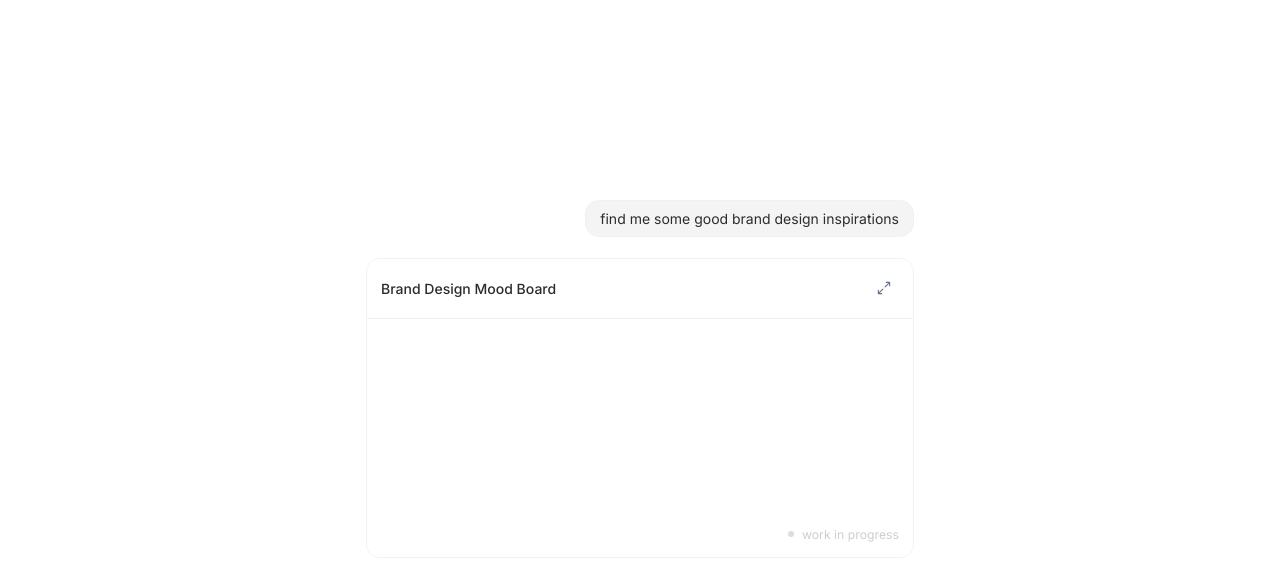
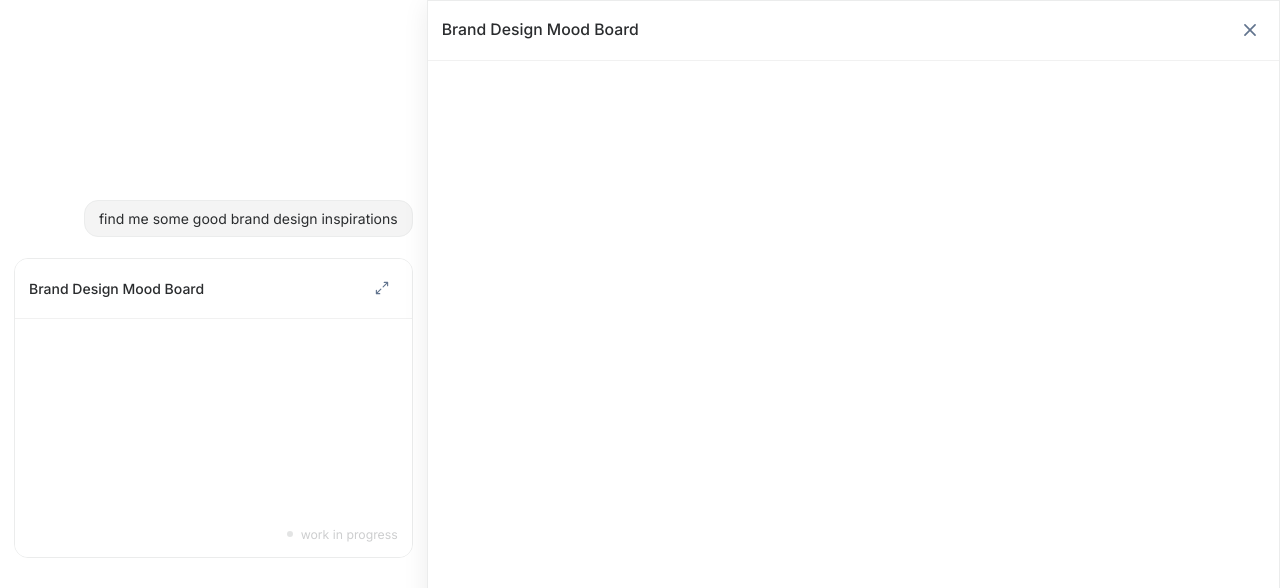
Before and after one commit to deeepsig/deeepsUI, a React (Vite) app: page / in a window 1280 px wide. Both pictures are taken after a click on the button 883 px from the left and 288 px from the top of the page. Shown: the top 588 px of the page. Built offline with nearby package versions, Linux system fonts and the light colour scheme.

Commit message:
Added context to handle opening and closing of the canvas Panel + other changes (#2)
* basic expanded canvas panel component with context

* separated close button and styled it

* improved styling for the canvas panel

* minor styling changes in canvas preview

```diff
--- /dev/null
+++ b/src/components/buttons/CloseButton.tsx
@@ -0,0 +1,26 @@
+interface CloseButtonProps {
+  onClick?: () => void;
+}
+
+export default function CloseButton({ onClick }: CloseButtonProps) {
+  return (
+    <button
+      className="p-1.5 rounded-md text-slate-500 border border-transparent hover:text-slate-700 hover:bg-slate-50 hover:border-slate-200 transition-all duration-200 cursor-pointer group"
+      onClick={onClick}
+    >
+      <div className="relative w-[18px] h-[18px]">
+        {/* X mark with two diagonal lines */}
+        <svg
+          xmlns="http://www.w3.org/2000/svg"
+          width="18"
+          height="18"
+          fill="currentColor"
+          viewBox="0 0 256 256"
+          className="absolute top-0 left-0 transform group-hover:rotate-90 transition-transform duration-200"
+        >
+          <path d="M208.49,191.51a12,12,0,0,1-17,17L128,145,64.49,208.49a12,12,0,0,1-17-17L111,128,47.51,64.49a12,12,0,0,1,17-17L128,111l63.51-63.52a12,12,0,0,1,17,17L145,128Z" />
+        </svg>
+      </div>
+    </button>
+  );
+}
--- a/src/components/canvas/CanvasPanel.tsx
+++ b/src/components/canvas/CanvasPanel.tsx
@@ -0,0 +1,29 @@
+import { useCanvas } from '../../contexts/CanvasContext';
+import CloseButton from '../buttons/CloseButton';
+
+interface CanvasPanelProps {
+  title?: string;
+}
+
+export default function CanvasPanel({
+  title = 'Brand Design Mood Board',
+}: CanvasPanelProps) {
+  const { collapseCanvas } = useCanvas();
+
+  return (
+    <div className="h-full">
+      {/* Main canvas container - larger version of CanvasPreview */}
+      <div className="w-full h-full bg-[#fff] border border-[#ebecec] overflow-hidden flex flex-col shadow-[-4px_0_24px_-4px_rgba(0,0,0,0.08)]">
+        {/* Header with title and close button */}
+        <div className="flex justify-between items-center p-4 border-b bg-[#ffffff] border-[#f1f1f1]">
+          <h3 className="font-inter text-[#2a2c2e] font-medium text-lg">
+            {title}
+          </h3>
+          <CloseButton onClick={collapseCanvas} />
+        </div>
+        {/* Main content area - expanded version */}
+        <div className="flex-1 p-6 bg-[#fff] relative font-inter"></div>
+      </div>
+    </div>
+  );
+}
--- a/src/components/canvas/CanvasPreview.tsx
+++ b/src/components/canvas/CanvasPreview.tsx
@@ -1,36 +1,32 @@
+import { useCanvas } from '../../contexts/CanvasContext';
 import ExpandButton from '../buttons/ExpandButton';
+import Circle from '../icons/Circle';
 
-interface CanvasProps {
+interface CanvasPreviewProps {
   title?: string;
-  isFocussed?: boolean;
 }
 
 export default function CanvasPreview({
   title = 'Brand Design Mood Board',
-}: CanvasProps) {
+}: CanvasPreviewProps) {
+  const { expandCanvas } = useCanvas();
+
+  // Only render the preview card - expanded view is handled by CanvasInteraction
   return (
-    <div className="w-full h-[300px] bg-[#fff] border border-[#f1f1f1] rounded-2xl overflow-hidden flex flex-col">
+    <div className="w-full h-[300px] bg-[#fff] border border-[#ebecec] rounded-2xl overflow-hidden flex flex-col">
       {/* Header with title and expand icon */}
       <div className="flex justify-between items-center p-4 border-b bg-[#ffffff] border-[#f1f1f1]">
         <h3 className="font-inter text-[#2a2c2e] font-medium">{title}</h3>
-        <ExpandButton onClick={() => console.log('Expand clicked')} />
+        <ExpandButton onClick={expandCanvas} />
       </div>
 
-      {/* Main content area - expandable empty space */}
+      {/* Main content area */}
       <div className="flex-1 p-4 bg-[#fff] relative font-inter">
-        {/* This area can be expanded with content */}
+        {/* Preview content goes here */}
 
         {/* Work in progress indicator with animated circle */}
         <div className="absolute bottom-4 right-4 flex items-center gap-2 text-[#cdcecf] text-sm font-normal">
-          <svg width="8" height="8" viewBox="0 0 8 8" className="animate-pulse">
-            <circle
-              cx="4"
-              cy="4"
-              r="3"
-              fill="#cdcecf"
-              className="animate-pulse"
-            />
-          </svg>
+          <Circle size={8} fill="#cdcecf" className="animate-pulse" />
           work in progress
         </div>
       </div>
--- a/src/components/chatBubble/SecondaryBubble.tsx
+++ b/src/components/chatBubble/SecondaryBubble.tsx
@@ -9,7 +9,7 @@ export default function SecondaryBubble({
 }: SecondaryBubbleProps) {
   return (
     <div
-      className={`inline-block py-2 px-4 rounded-2xl ${!isEditing ? 'bg-[#f4f4f4] border border-[#f1f1f1]' : ''}`}
+      className={`inline-block py-2 px-4 rounded-2xl ${!isEditing ? 'bg-[#f4f4f4] border border-[#ebecec]' : ''}`}
     >
       <p className="font-inter text-[#2a2c2e]">{text}</p>
     </div>
--- /dev/null
+++ b/src/components/icons/Circle.tsx
@@ -0,0 +1,24 @@
+interface CircleProps {
+  size?: number;
+  fill?: string;
+  className?: string;
+}
+
+export default function Circle({
+  size = 8,
+  fill = '#cdcecf',
+  className = '',
+}: CircleProps) {
+  const radius = size / 2 - 1; // Leave 1px padding
+
+  return (
+    <svg
+      width={size}
+      height={size}
+      viewBox={`0 0 ${size} ${size}`}
+      className={className}
+    >
+      <circle cx={size / 2} cy={size / 2} r={radius} fill={fill} />
+    </svg>
+  );
+}
--- /dev/null
+++ b/src/contexts/CanvasContext.tsx
@@ -0,0 +1,34 @@
+// contexts/CanvasContext.tsx
+import { createContext, useContext, useState, type ReactNode } from 'react';
+
+interface CanvasContextType {
+  isCanvasExpanded: boolean;
+  expandCanvas: () => void;
+  collapseCanvas: () => void;
+}
+
+const CanvasContext = createContext<CanvasContextType | undefined>(undefined);
+
+export function CanvasProvider({ children }: { children: ReactNode }) {
+  const [isCanvasExpanded, setIsCanvasExpanded] = useState(false);
+
+  const expandCanvas = () => setIsCanvasExpanded(true);
+  const collapseCanvas = () => setIsCanvasExpanded(false);
+
+  return (
+    <CanvasContext.Provider
+      value={{ isCanvasExpanded, expandCanvas, collapseCanvas }}
+    >
+      {children}
+    </CanvasContext.Provider>
+  );
+}
+
+// eslint-disable-next-line react-refresh/only-export-components
+export function useCanvas() {
+  const context = useContext(CanvasContext);
+  if (context === undefined) {
+    throw new Error('useCanvas must be used within a CanvasProvider');
+  }
+  return context;
+}
--- a/src/examples/CanvasInteraction.tsx
+++ b/src/examples/CanvasInteraction.tsx
@@ -1,11 +1,44 @@
 import SecondaryBubble from '../components/chatBubble/SecondaryBubble';
 import ChatResponse from '../components/chatResponse/ChatResponse';
+import CanvasPanel from '../components/canvas/CanvasPanel';
+import { CanvasProvider, useCanvas } from '../contexts/CanvasContext';
 
-export default function CanvasInteraction() {
-  return (
-    <div className="flex flex-col items-end w-full px-4 space-y-6">
+function CanvasLayout() {
+  const { isCanvasExpanded } = useCanvas();
+
+  // Shared chat content
+  const chatContent = (
+    <div className="flex flex-col items-end w-full max-w-[576px] mx-auto px-4 space-y-6">
       <SecondaryBubble />
       <ChatResponse />
     </div>
   );
+
+  if (isCanvasExpanded) {
+    // Expanded layout: 50% chat panel, 50% canvas panel
+    return (
+      <div className="fixed inset-0 bg-white z-50 flex">
+        {/* Left chat panel - 50% width */}
+        <div className="w-1/3 flex-shrink-0 overflow-y-auto py-[25vh] bg-white">
+          {chatContent}
+        </div>
+
+        {/* Right canvas panel - 50% width */}
+        <div className="w-2/3 flex-shrink-0">
+          <CanvasPanel />
+        </div>
+      </div>
+    );
+  }
+
+  // Normal layout: centered chat
+  return <div className="max-w-[576px] mx-auto">{chatContent}</div>;
 }
+
+export default function CanvasInteraction() {
+  return (
+    <CanvasProvider>
+      <CanvasLayout />
+    </CanvasProvider>
+  );
+}
--- a/src/index.css
+++ b/src/index.css
@@ -4,11 +4,10 @@
   font-family: system-ui, Avenir, Helvetica, Arial, sans-serif;
   background-color: #ffffff;
 
-  width: 576px;
   font-size: 14px;
   letter-spacing: 0px;
-  margin: auto;
-  /* margin-block: 64px; */
+  /* Remove: width: 576px; */
+  /* Remove: margin: auto; */
   animation: opacity 0.5s ease forwards;
 
   font-synthesis: none;
```
